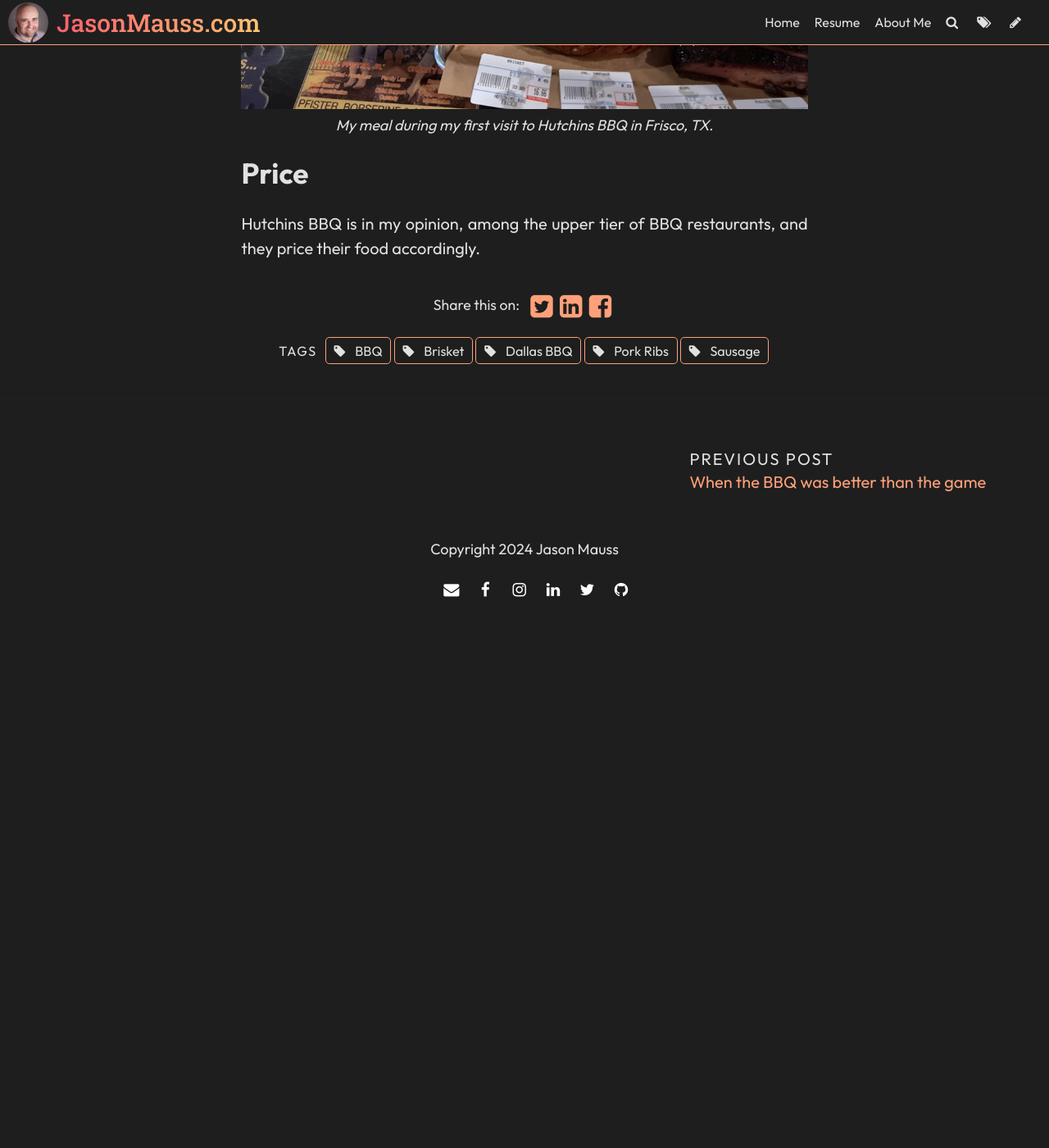
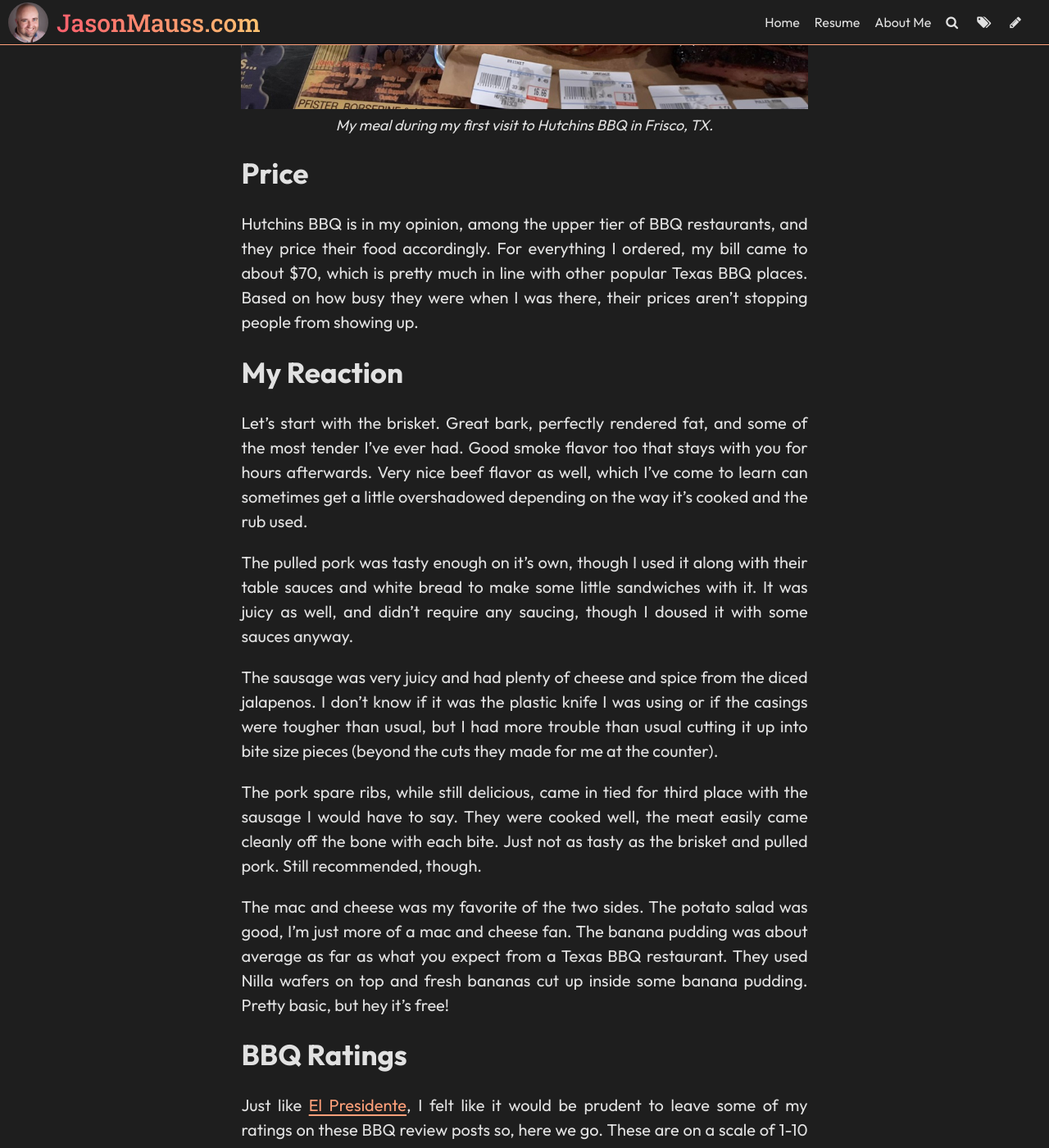
Before and after one commit to jasonmauss/jasonmaussblog, a Jekyll site: the page built from _posts/2024-03-06-texas-bbq-review-hutchins-bbq.md, in a window 1280 px wide and 1400 px high, scrolled down 5447 px. Shown: the whole window at 82% size. Built offline with Jekyll 4.4.1, drawn with Linux system fonts in a browser that asks for light colours; some web fonts are replaced; comment, search, counter and statistics services are not loaded; before the commit the page ends 6214 px from its top, so only the background shows below that; some of the changed text lies outside the part shown.

Commit message:
Update Post “2024-03-06-texas-bbq-review-hutchins-bbq”

```diff
--- a/_posts/2024-03-06-texas-bbq-review-hutchins-bbq.md
+++ b/_posts/2024-03-06-texas-bbq-review-hutchins-bbq.md
@@ -41,4 +41,27 @@ Hutchins BBQ also had a pretty nice array of sides, which encompassed the typica
 
 ## Price
 
-Hutchins BBQ is in my opinion, among the upper tier of BBQ restaurants, and they price their food accordingly.
+Hutchins BBQ is in my opinion, among the upper tier of BBQ restaurants, and they price their food accordingly. For everything I ordered, my bill came to about $70, which is pretty much in line with other popular Texas BBQ places. Based on how busy they were when I was there, their prices aren't stopping people from showing up.
+
+## My Reaction
+
+Let's start with the brisket. Great bark, perfectly rendered fat, and some of the most tender I've ever had. Good smoke flavor too that stays with you for hours afterwards. Very nice beef flavor as well, which I've come to learn can sometimes get a little overshadowed depending on the way it's cooked and the rub used.
+
+The pulled pork was tasty enough on it's own, though I used it along with their table sauces and white bread to make some little sandwiches with it. It was juicy as well, and didn't require any saucing, though I doused it with some sauces anyway.
+
+The sausage was very juicy and had plenty of cheese and spice from the diced jalapenos. I don't know if it was the plastic knife I was using or if the casings were tougher than usual, but I had more trouble than usual cutting it up into bite size pieces (beyond the cuts they made for me at the counter).
+
+The pork spare ribs, while still delicious, came in tied for third place with the sausage I would have to say. They were cooked well, the meat easily came cleanly off the bone with each bite. Just not as tasty as the brisket and pulled pork. Still recommended, though.
+
+The mac and cheese was my favorite of the two sides. The potato salad was good, I'm just more of a mac and cheese fan. The banana pudding was about average as far as what you expect from a Texas BBQ restaurant. They used Nilla wafers on top and fresh bananas cut up inside some banana pudding. Pretty basic, but hey it's free!
+
+## BBQ Ratings
+
+Just like [El Presidente](https://twitter.com/stoolpresidente), I felt like it would be prudent to leave some of my ratings on these BBQ review posts so, here we go. These are on a scale of 1-10 with decimal precision of 1.
+
+Brisket: 8.5\
+Pulled Pork: 8.3\
+Ribs: 7.8\
+Sausage: 7.7\
+Banana Pudding: 7.1\
+Mac & Cheese: 7.4
```
